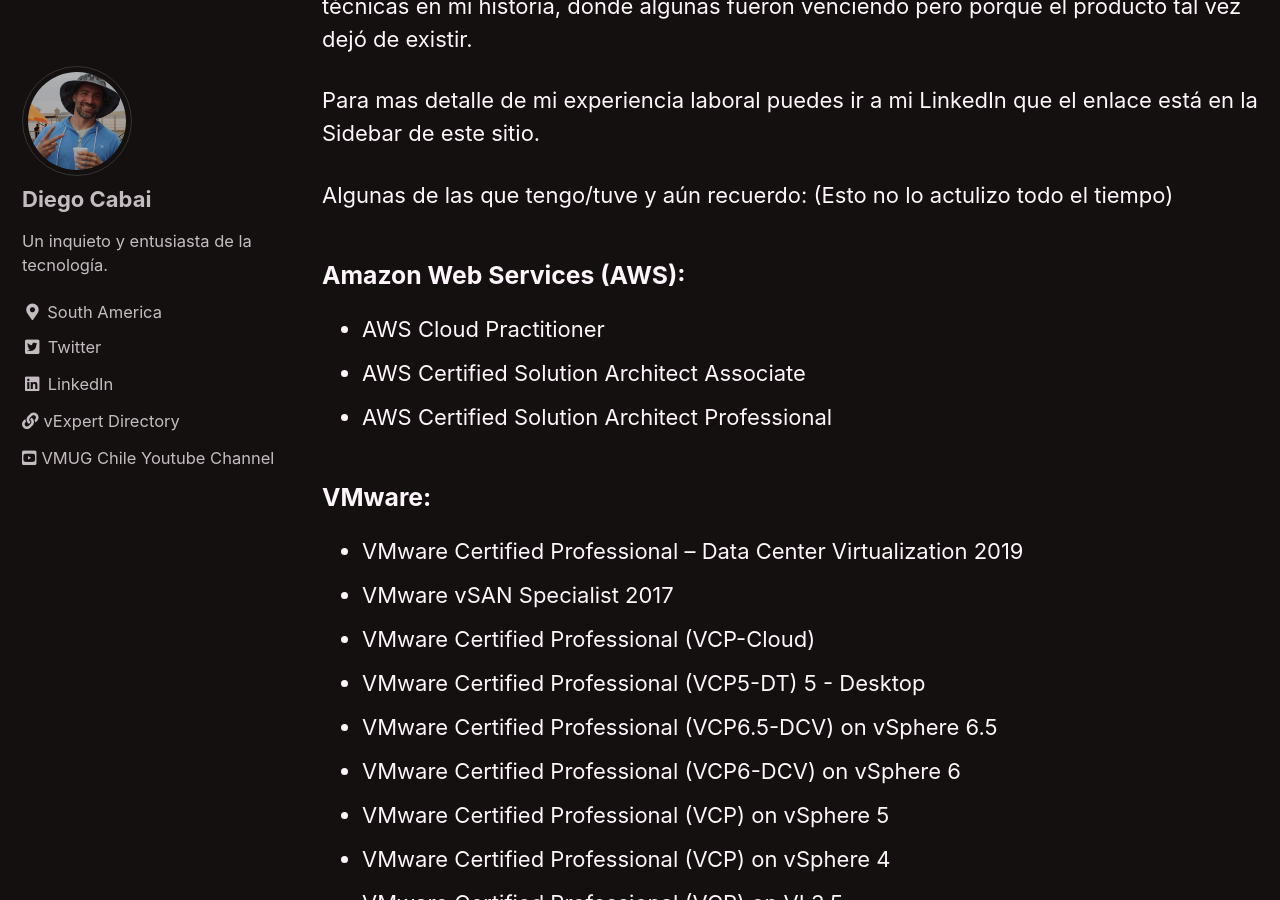
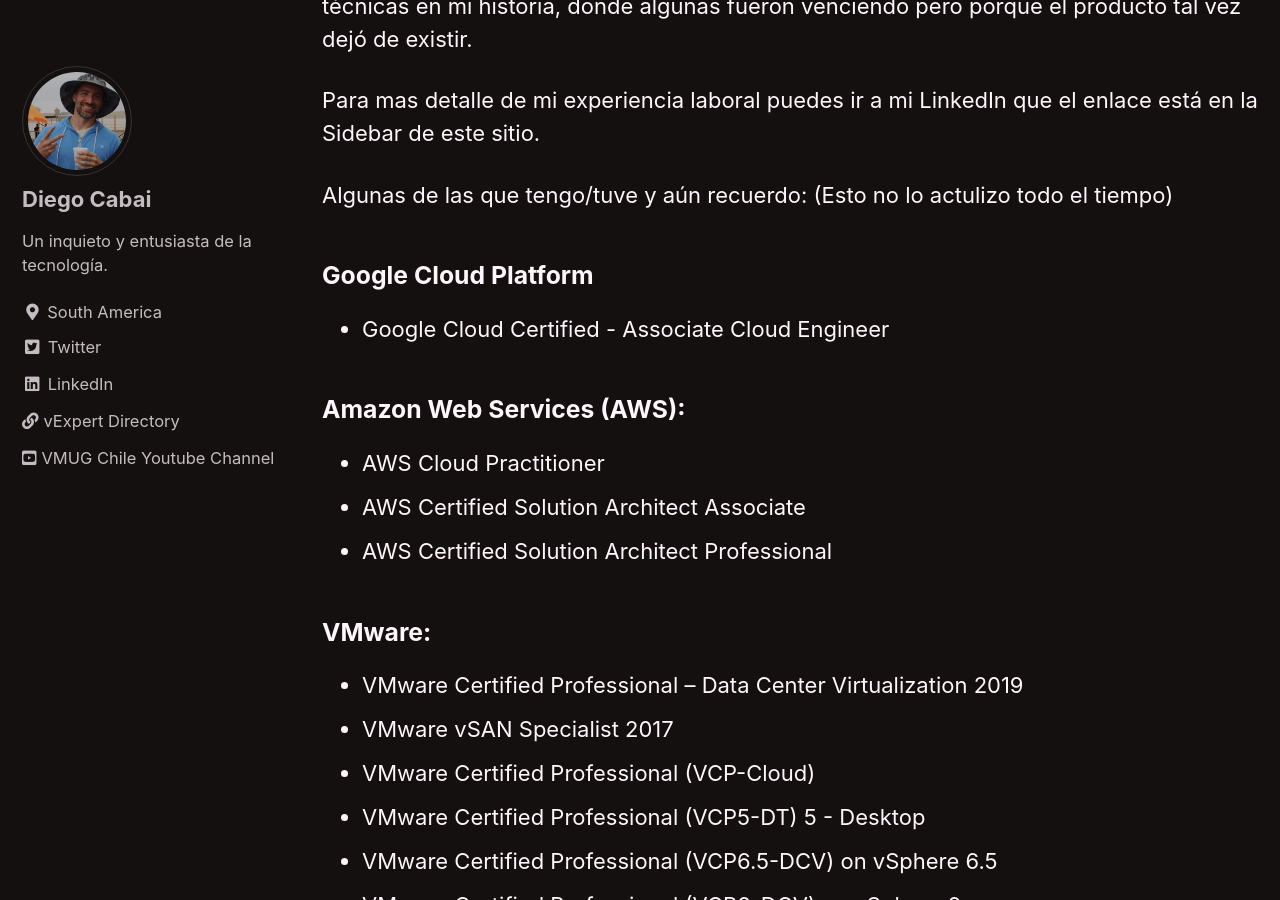
Before and after one commit to dcabai/dcabai.github.io, a Jekyll site: the page built from about.md, in a window 1280 px wide and 900 px high, scrolled down 870 px. Built offline with Jekyll 4.4.1, drawn with Linux system fonts in a browser that asks for light colours; cached includes are drawn as plain includes.

Commit message:
Update about.md

```diff
--- a/about.md
+++ b/about.md
@@ -21,6 +21,9 @@
 Para mas detalle de mi experiencia laboral puedes ir a mi LinkedIn que el enlace está en la Sidebar de este sitio.
 
 Algunas de las que tengo/tuve y aún recuerdo: (Esto no lo actulizo todo el tiempo)
+
+### Google Cloud Platform
+- Google Cloud Certified - Associate Cloud Engineer
 
 ### Amazon Web Services (AWS):
 - AWS Cloud Practitioner
```
